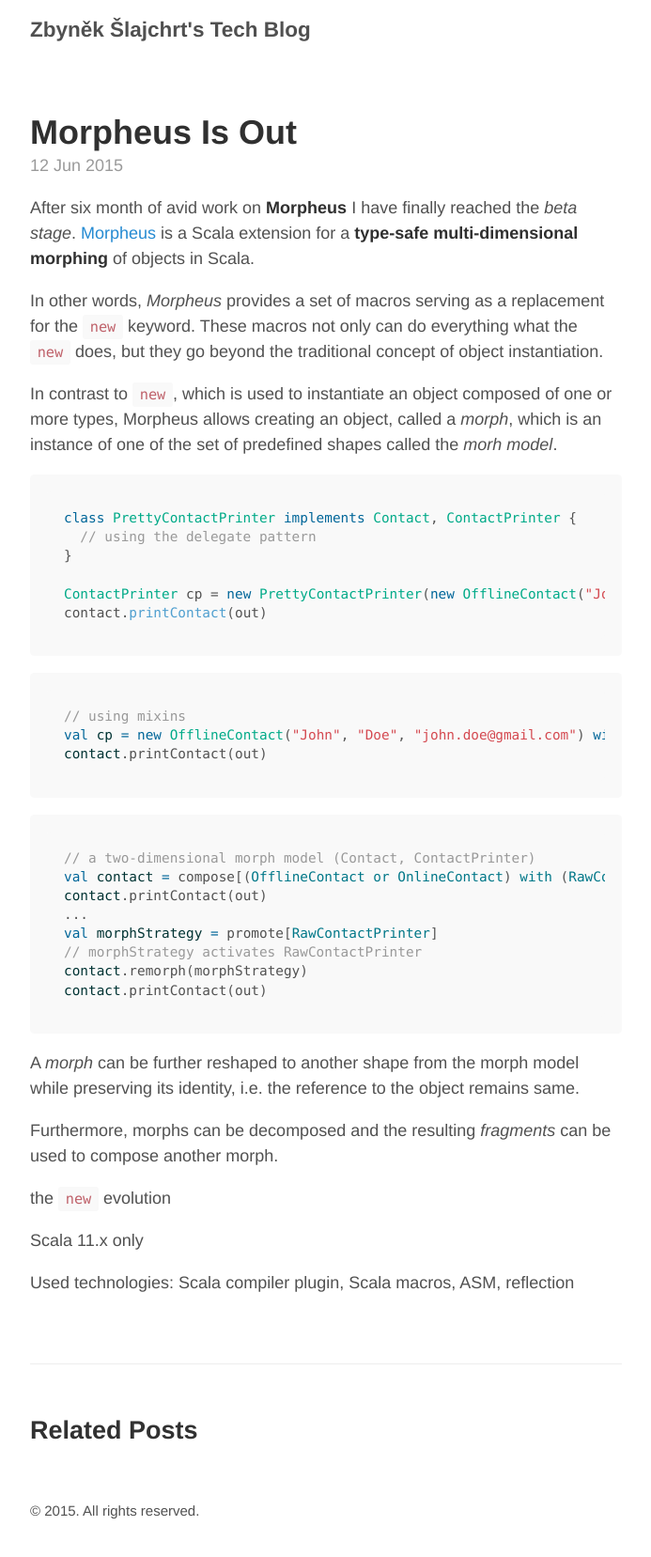
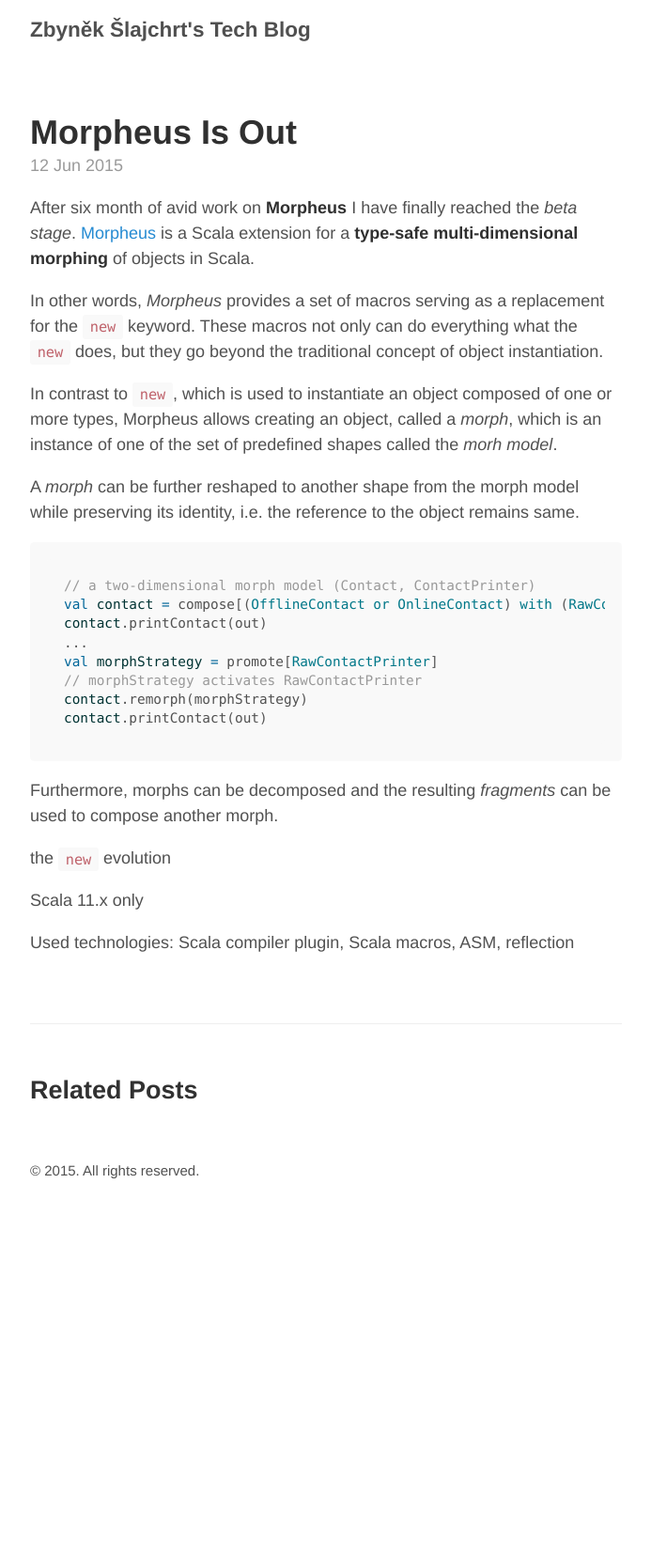
Before and after one commit to zslajchrt/zslajchrt.github.io, a Jekyll site: the page built from _posts/2015-06-12-morpheus-is-out.md, in a window 1280 px wide. Shown: the whole page at 94% size, without its empty margins (293-986 px from the left). Built offline with Jekyll 4.4.1, drawn with Linux system fonts in a browser that asks for light colours; comment, search, counter and statistics services are not loaded; after the commit the page ends 1295 px from its top, so only the background shows below that.

Commit message:
Update 2015-06-12-morpheus-is-out.md

````diff
--- a/_posts/2015-06-12-morpheus-is-out.md
+++ b/_posts/2015-06-12-morpheus-is-out.md
@@ -12,20 +12,7 @@
 
 In contrast to `new`, which is used to instantiate an object composed of one or more types, Morpheus allows creating an object, called a *morph*, which is an instance of one of the set of predefined shapes called the *morh model*.
 
-```java
-class PrettyContactPrinter implements Contact, ContactPrinter {
-  // using the delegate pattern
-}
-
-ContactPrinter cp = new PrettyContactPrinter(new OfflineContact("John", "Doe", "john.doe@gmail.com"));
-contact.printContact(out)
-```
-
-```scala
-// using mixins
-val cp = new OfflineContact("John", "Doe", "john.doe@gmail.com") with PrettyContactPrinter
-contact.printContact(out)
-```
+A *morph* can be further reshaped to another shape from the morph model while preserving its identity, i.e. the reference to the object remains same.
 
 ```scala
 // a two-dimensional morph model (Contact, ContactPrinter)
@@ -38,8 +25,6 @@
 contact.printContact(out)
 ```
 
-A *morph* can be further reshaped to another shape from the morph model while preserving its identity, i.e. the reference to the object remains same.
-
 Furthermore, morphs can be decomposed and the resulting *fragments* can be used to compose another morph.
 
 the `new` evolution
````
